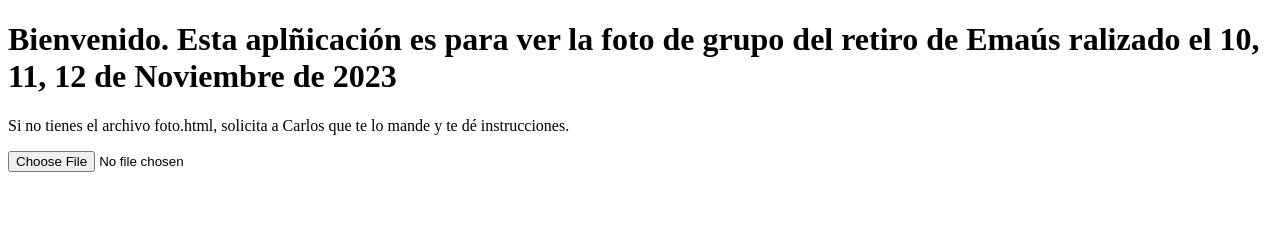
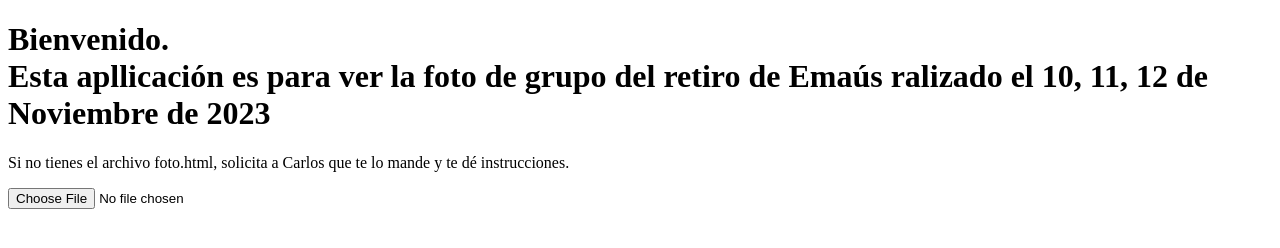
Before and after one commit to angelussantaines/iconos, a plain HTML site: page index_1.html in a window 1280 px wide. Drawn offline with Linux system fonts and the light colour scheme.

Commit message:
Add files via upload

```diff
--- a/index_1.html
+++ b/index_1.html
@@ -5,7 +5,7 @@
     <link rel="manifest" href="https://angelussantaines.github.io/iconos/manifest.json">
 </head>
 <body>
-    <h1>Bienvenido. Esta aplñicación es para ver la foto de grupo del retiro de Emaús ralizado el 10, 11, 12 de Noviembre de 2023</h1>
+    <h1>Bienvenido. <br>Esta apllicación es para ver la foto de grupo del retiro de Emaús ralizado el 10, 11, 12 de Noviembre de 2023</h1>
     <p></p>
     <p>Si no tienes el archivo foto.html, solicita a Carlos que te lo mande y te dé instrucciones.</p>
 
```
